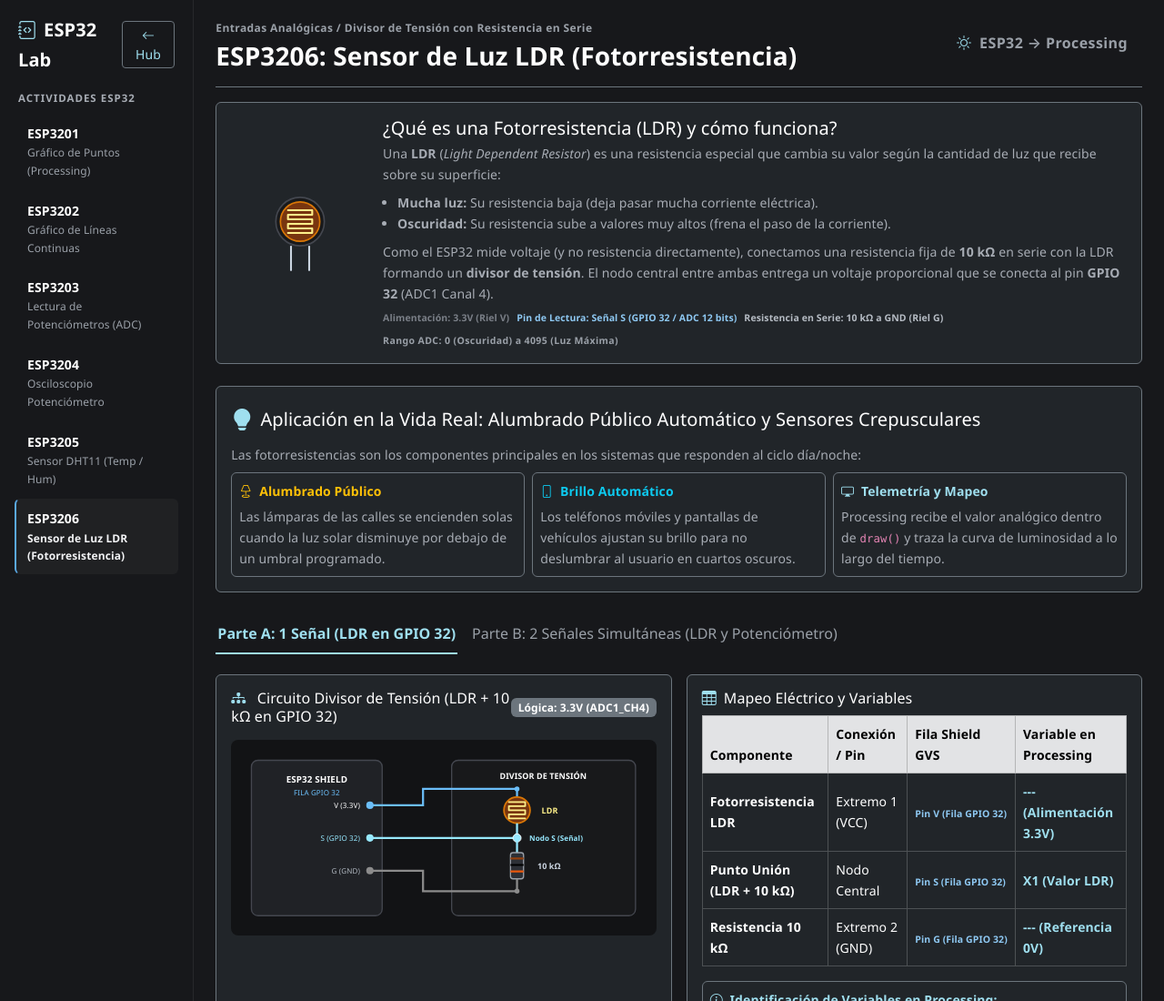
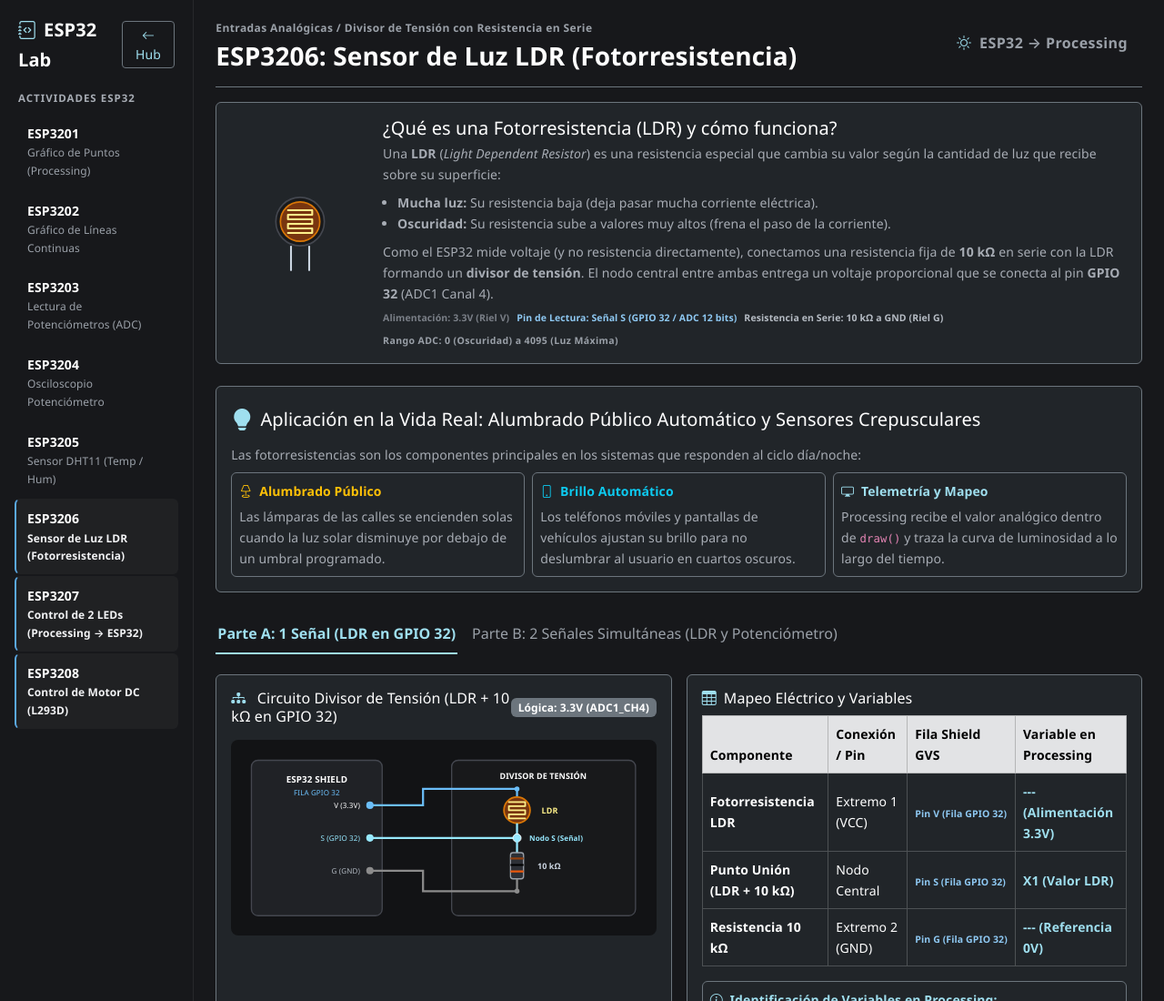
Before and after one commit to keileaf/electronica, a plain HTML site: page ESP3206.html in a window 1280 px wide. Shown: the top 1100 px of the page at 91% size. Drawn offline with nearby package versions, Linux system fonts and the light colour scheme.

Commit message:
Update ESP3206.html

```diff
--- a/ESP3206.html
+++ b/ESP3206.html
@@ -203,6 +203,14 @@
           <a href="ESP3206.html" class="activity-btn active">
             <div class="small fw-bold text-white">ESP3206</div>
             <div style="font-size: 0.75rem;">Sensor de Luz LDR (Fotorresistencia)</div>
+          </a>
+          <a href="ESP3207.html" class="activity-btn active">
+            <div class="small fw-bold text-white">ESP3207</div>
+            <div style="font-size: 0.75rem;">Control de 2 LEDs (Processing &rarr; ESP32)</div>
+          </a>
+          <a href="ESP3208.html" class="activity-btn active">
+            <div class="small fw-bold text-white">ESP3208</div>
+            <div style="font-size: 0.75rem;">Control de Motor DC (L293D)</div>
           </a>
         </div>
       </nav>
```
